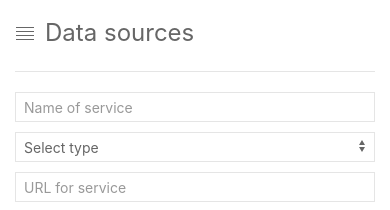
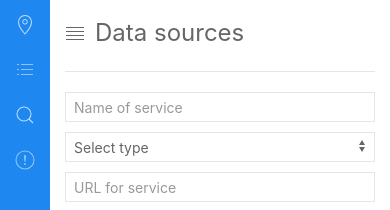
Before and after one commit to Inogeo/giseye, a React (Create React App) app in the folder app/: page / in a window 390 px wide. Shown: the top 210 px of the page. Built offline with nearby package versions, Linux system fonts and the light colour scheme.

Commit message:
feat(toolbar): improvement of toolbar responsivity

```diff
--- a/app/src/App.js
+++ b/app/src/App.js
@@ -64,7 +64,37 @@ function App() {
         </nav> */}
 
       {/* Content */}
-      <div className='uk-grid-collapse js-filter' uk-sortable="handle: .uk-sortable-handle" style={{ height: 'calc(100% - 80px)' }} uk-grid=''>
+
+      {/*Toolbar*/}
+      <div className='uk-grid-collapse uk-height-1-1' uk-grid=''>
+
+
+        <div className='uk-width-auto uk-height-1-1 uk-text-left uk-background-primary uk-light' filter-catalog='true' filter-map='true' filter-maponly='true'>
+          <ul className="uk-iconnav uk-iconnav-vertical">
+            <li uk-filter-control="[filter-maponly='true']">
+              <a href="/" className="uk-padding-small uk-padding-remove-bottom">
+                <span uk-icon="icon: location" uk-tooltip="title: Map; pos: right;"></span>
+              </a>
+            </li>
+            <li uk-filter-control="[filter-map='true']">
+              <a href="/" className="uk-padding-small uk-padding-remove-bottom">
+                <span uk-icon="icon: list" uk-tooltip="title: Map with legend; pos: right;"></span>
+              </a>
+            </li>
+            <li className="uk-active" uk-filter-control="[filter-catalog='true']">
+              <a href="/" className="uk-padding-small uk-padding-remove-bottom">
+                <span uk-icon="icon: search" uk-tooltip="title: Add service; pos: right;"></span>
+              </a>
+            </li>
+            <li href=''>
+              <a href="https://github.com/Inogeo/giseye/issues" target="_blank" rel="noreferrer" className="uk-padding-small uk-padding-remove-bottom">
+                <span uk-icon="icon: warning" uk-tooltip="title: Report a bug; pos: right;"></span>
+              </a>
+            </li>
+          </ul>
+        </div>
+
+        <div className='uk-grid-collapse js-filter uk-height-1-1 uk-width-expand uk-overflow-auto' uk-sortable="handle: .uk-sortable-handle" uk-grid=''>
 
           {/*Catalog*/}
           <Catalog handleLayerAdd={handleLayerAdd}></Catalog>
@@ -100,7 +130,7 @@ function App() {
           </div>
 
         </div>
-
+      </div>
     </div>
   );
 }
```
Lines whose indentation alone changed are shown as unchanged.
